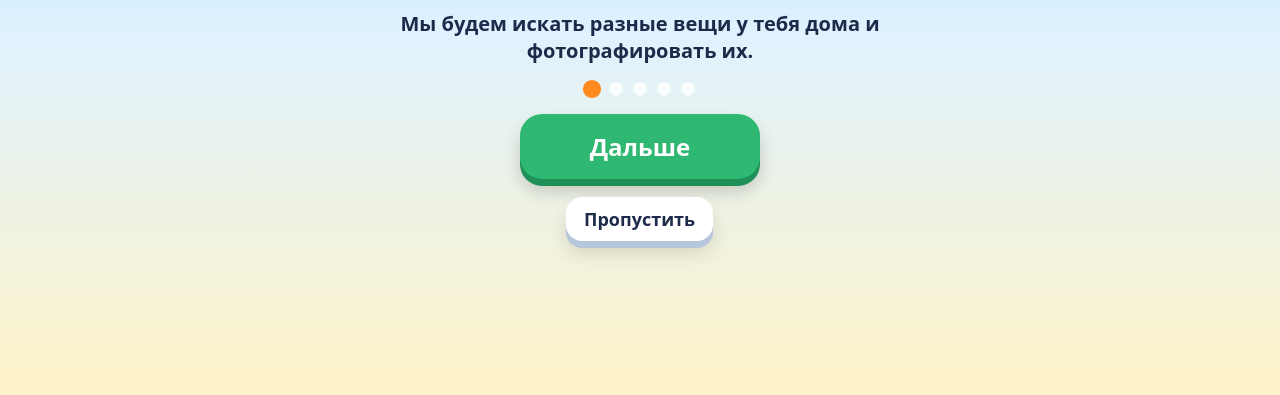
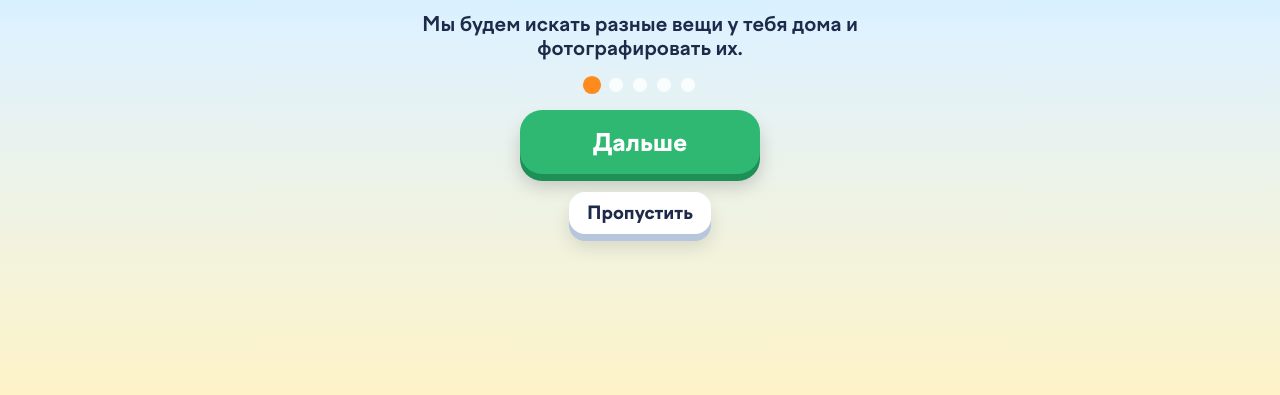
Before and after one commit to plekhovrodion/photo-quest, a website built with Vite: page index.html in a window 1280 px wide. Shown: the part 405-800 px from the top of the page. Built offline with nearby package versions, Linux system fonts and the light colour scheme; no server answers.

Commit message:
Add Factor A web fonts and game-ui-frontend skill
Co-Authored-By: Claude Sonnet 5.5 <noreply@anthropic.com>

```diff
--- a/src/style.css
+++ b/src/style.css
@@ -1,3 +1,7 @@
+@font-face { font-family: 'Factor A'; font-weight: 400; font-style: normal; font-display: swap; src: url('/fonts/FactorA-Regular.woff2') format('woff2'); }
+@font-face { font-family: 'Factor A'; font-weight: 700; font-style: normal; font-display: swap; src: url('/fonts/FactorA-Bold.woff2') format('woff2'); }
+@font-face { font-family: 'Factor A'; font-weight: 800 900; font-style: normal; font-display: swap; src: url('/fonts/FactorA-Extrabold.woff2') format('woff2'); }
+
 :root {
   --sky1: #7dd3fc; --sky2: #e0f2fe; --ink: #1e2a4a; --panel: #ffffff;
   --accent: #ff8a1f; --accent-d: #d96a00; --ok: #2eb872; --ok-d: #1f8f58;
@@ -7,7 +11,7 @@
 html, body { margin: 0; height: 100%; }
 body {
   color: var(--ink); overflow-x: hidden;
-  font-family: ui-rounded, 'Nunito', 'SF Pro Rounded', system-ui, -apple-system, 'Segoe UI', sans-serif;
+  font-family: 'Factor A', ui-rounded, system-ui, -apple-system, 'Segoe UI', sans-serif;
   background: linear-gradient(180deg, var(--sky1) 0%, var(--sky2) 55%, #fef3c7 100%) fixed;
 }
 body::before, body::after { /* облака */
```
Also changed, not shown: .claude/skills/game-ui-frontend/SKILL.md (added), public/fonts/FactorA-Bold.woff2 (added), public/fonts/FactorA-Extrabold.woff2 (added), public/fonts/FactorA-Regular.woff2 (added), 1 other file.
